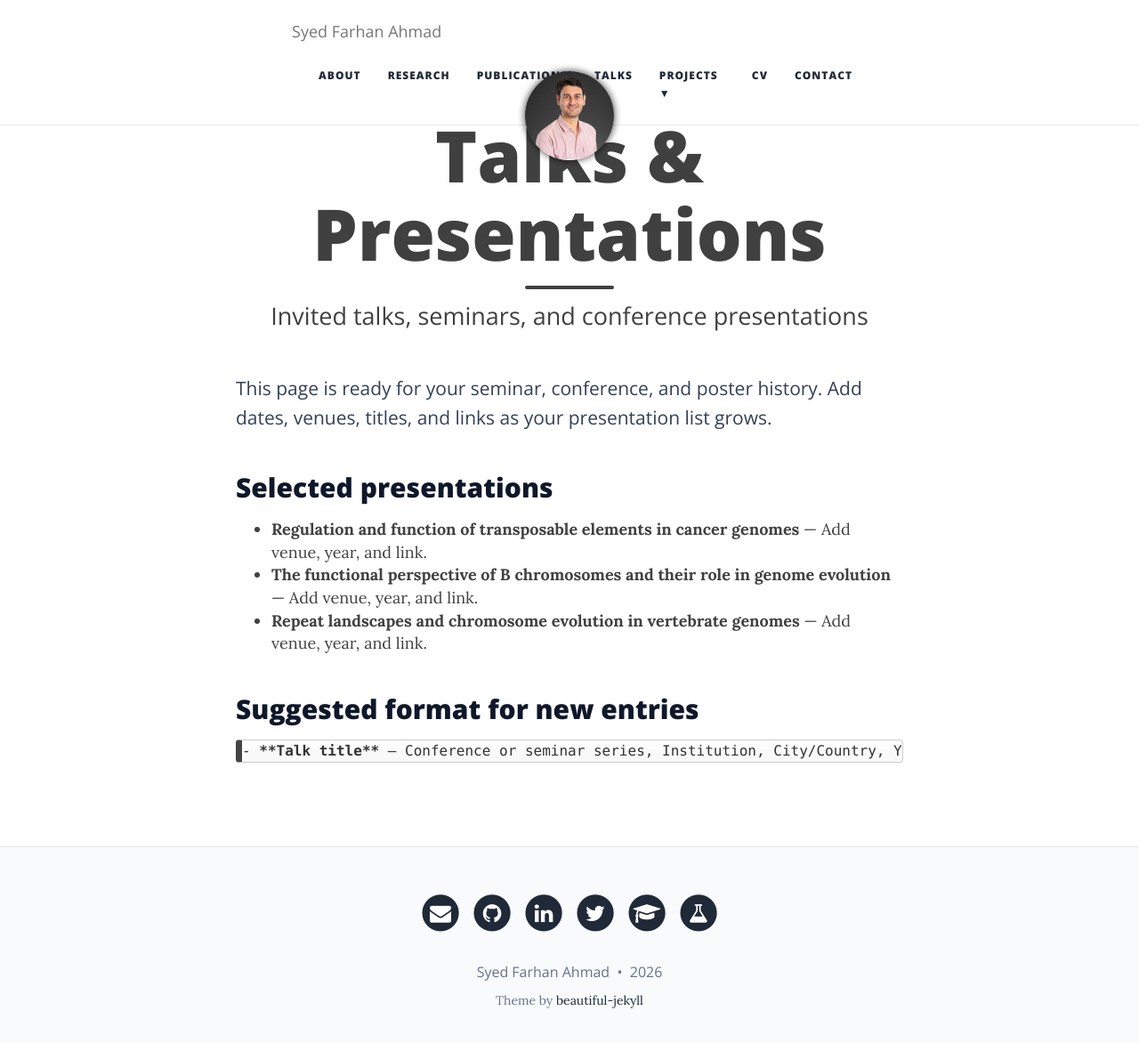
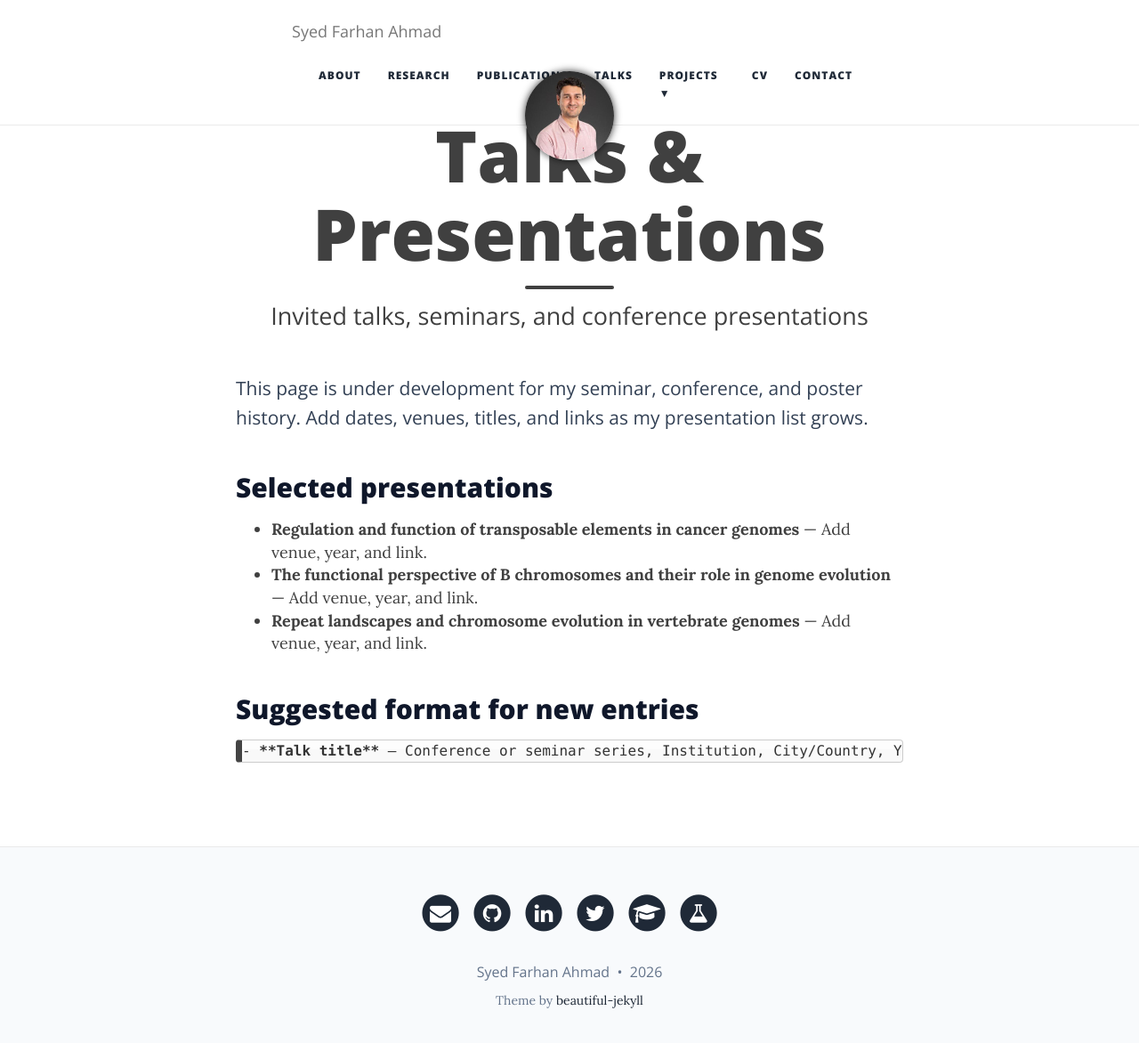
Before and after one commit to dr-farhan/dr-farhan.github.io, a Jekyll site: the page built from talks.md, in a window 1280 px wide and 1185 px high. Shown: the top 1172 px of the window at 89% size. Built offline with Jekyll 4.4.1, drawn with Linux system fonts in a browser that asks for light colours; nearby versions of some CDN libraries.

Commit message:
Update status message for seminar page

```diff
--- a/talks.md
+++ b/talks.md
@@ -7,7 +7,7 @@ css:
 ---
 
 <section markdown="1" class="profile-section compact-top">
-  <p class="lead">This page is ready for your seminar, conference, and poster history. Add dates, venues, titles, and links as your presentation list grows.</p>
+  <p class="lead">This page is under development for my seminar, conference, and poster history. Add dates, venues, titles, and links as my presentation list grows.</p>
 </section>
 
 <section markdown="1" class="profile-section">
```
